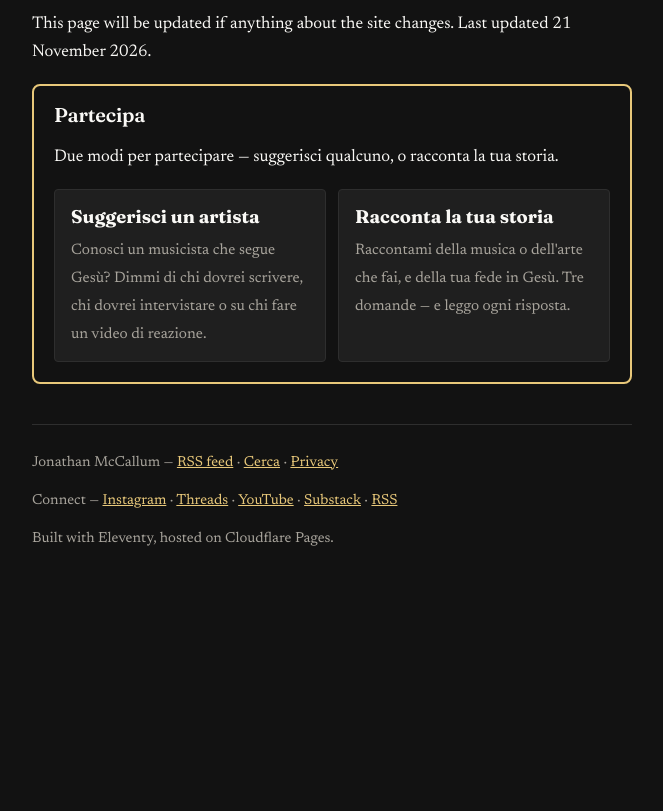
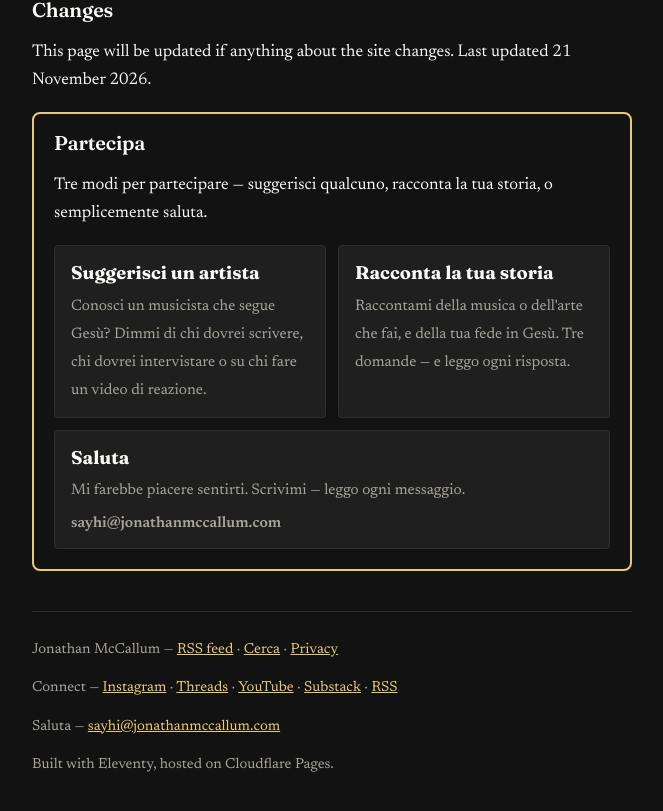
Before and after one commit to streamjonathan/jonathanmccallum-it, an Eleventy site: page content/pages/privacy.md in a window 1280 px wide. Shown: the part 1805-2616 px from the top of the page, without its empty margins (308-971 px from the left). Before the commit the page ends 2419 px from the top, so only its background shows below. Built offline with nearby package versions, Linux system fonts and the light colour scheme; Eleventy itself is replaced by a stand-in of ours; files that its build step writes are made by us from their sources.

Commit message:
Add public contact email (sayhi) as a runtime-built mailto, hidden from scrapers [it]

```diff
--- a/_includes/get-involved.njk
+++ b/_includes/get-involved.njk
@@ -1,6 +1,6 @@
 <section class="get-involved" aria-labelledby="get-involved-heading">
   <h2 id="get-involved-heading">Partecipa</h2>
-  <p>Due modi per partecipare — suggerisci qualcuno, o racconta la tua storia.</p>
+  <p>Tre modi per partecipare — suggerisci qualcuno, racconta la tua storia, o semplicemente saluta.</p>
   <div class="get-involved__cards">
     <a class="get-involved__card" href="https://jonathanmccallum.com/suggest-an-artist/">
       <strong>Suggerisci un artista</strong>
@@ -10,5 +10,10 @@
       <strong>Racconta la tua storia</strong>
       <span>Raccontami della musica o dell'arte che fai, e della tua fede in Gesù. Tre domande — e leggo ogni risposta.</span>
     </a>
+    <a class="get-involved__card" href="#" data-contact-email>
+      <strong>Saluta</strong>
+      <span>Mi farebbe piacere sentirti. Scrivimi — leggo ogni messaggio.</span>
+      <span class="get-involved__email" data-contact-email-text>Scrivimi un'email</span>
+    </a>
   </div>
 </section>
--- a/_includes/layouts/base.njk
+++ b/_includes/layouts/base.njk
@@ -111,8 +111,8 @@
 </script>
 {% endif %}
 <link rel="alternate" type="application/rss+xml" title="{{ site.title }}" href="/feed/">
-<link rel="preload" href="/css/style.css?v=13" as="style">
-<link rel="stylesheet" href="/css/style.css?v=13">
+<link rel="preload" href="/css/style.css?v=14" as="style">
+<link rel="stylesheet" href="/css/style.css?v=14">
 </head>
 <body>
 <a class="skip-link" href="#main">Salta al contenuto</a>
@@ -126,9 +126,11 @@
 <footer class="site-footer">
   <p>{{ site.title }} — <a href="/feed/">RSS feed</a> · <a href="/search/">Cerca</a> · <a href="/privacy/">Privacy</a></p>
   <p>Connect — <a href="https://www.instagram.com/jonamccallum">Instagram</a> · <a href="https://www.threads.com/@jonamccallum">Threads</a> · <a href="https://www.youtube.com/@Jonathanmccallum1">YouTube</a> · <a href="https://jonamccallum.substack.com">Substack</a> · <a href="/feed/">RSS</a></p>
+  <p>Saluta — <a href="#" data-contact-email data-contact-email-text>Scrivimi un'email</a></p>
   <p>Built with Eleventy, hosted on Cloudflare Pages.</p>
 </footer>
 <script src="/js/main.js?v=8" defer></script>
+<script src="/js/contact.js?v=1" defer></script>
 <script src="/js/comments.js?v=1" defer></script>
 </body>
 </html>
--- a/content/pages/privacy.md
+++ b/content/pages/privacy.md
@@ -8,7 +8,7 @@ original_url: https://jonathanmccallum.com/privacy/
 
 This site is run by Jonathan McCallum. It is a small personal site: writing, and a chat that answers from that writing. There are no accounts, no tracking, no advertising, and nothing for sale.
 
-If you need to ask about anything on this page, the way to reach Jonathan is a message on [Instagram](https://www.instagram.com/jonamccallum) or [Threads](https://www.threads.com/@jonamccallum).
+Se hai domande su questa pagina, o sui tuoi dati personali, scrivi a Jonathan a <a href="#" data-contact-email data-contact-email-text>Scrivimi un'email</a>. Puoi anche mandargli un messaggio su [Instagram](https://www.instagram.com/jonamccallum) o [Threads](https://www.threads.com/@jonamccallum).
 
 ## The chat: "Interact with Jonathan's writing"
 
@@ -20,7 +20,7 @@ When you type a question, it is sent to Cloudflare — the company that hosts th
 
 ## Leave a note
 
-Notes are anonymous. The site asks for no name, no email, and no social media handle — please don't put personal details in a note. A note is stored on Cloudflare until Jonathan has read it, then it is deleted. If you would like a reply, message him on social media instead.
+Notes are anonymous. The site asks for no name, no email, and no social media handle — please don't put personal details in a note. A note is stored on Cloudflare until Jonathan has read it, then it is deleted. Se vuoi una risposta, scrivigli a <a href="#" data-contact-email data-contact-email-text>Scrivimi un'email</a> o mandagli un messaggio sui social.
 
 ## What is not collected
 
--- a/css/style.css
+++ b/css/style.css
@@ -281,6 +281,7 @@ button[type="submit"] {
 .get-involved__card:hover { border-color: var(--link); }
 .get-involved__card strong { display: block; font-family: "Fraunces", Georgia, "Iowan Old Style", "Times New Roman", serif; font-size: 1.15rem; margin-bottom: 0.25rem; }
 .get-involved__card span { color: var(--muted); font-size: 0.95rem; }
+.get-involved__email { display: block; margin-top: 0.35rem; font-weight: 600; color: var(--link); }
 
 .featured { margin-top: 1.5rem; }
 .featured-row { display: flex; gap: 1rem; overflow-x: auto; scroll-snap-type: x mandatory; list-style: none; padding: 0 0 0.5rem; margin: 1rem 0; }
--- /dev/null
+++ b/js/contact.js
@@ -0,0 +1,17 @@
+// Contact email, built at runtime so the address never appears in page
+// source as plain text. The local part and the domain are kept separate
+// and joined here; the page only carries data-contact-email markers.
+// Links get a mailto: address, and marked text gets the address itself.
+(function () {
+  var user = "sayhi";
+  var host = "jonathanmccallum.com";
+  var address = user + "@" + host;
+  var links = document.querySelectorAll("[data-contact-email]");
+  for (var i = 0; i < links.length; i++) {
+    links[i].setAttribute("href", "mailto:" + address);
+  }
+  var texts = document.querySelectorAll("[data-contact-email-text]");
+  for (var j = 0; j < texts.length; j++) {
+    texts[j].textContent = address;
+  }
+})();
```
